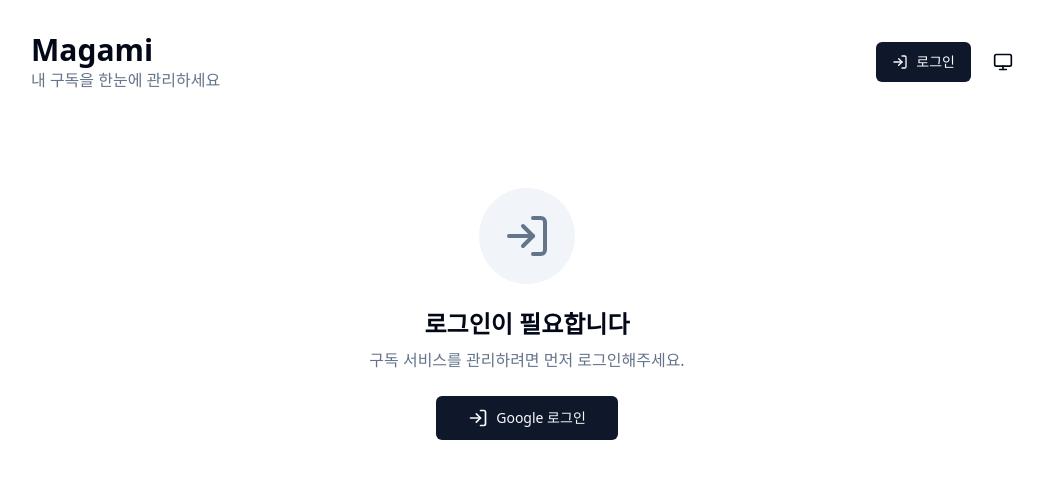
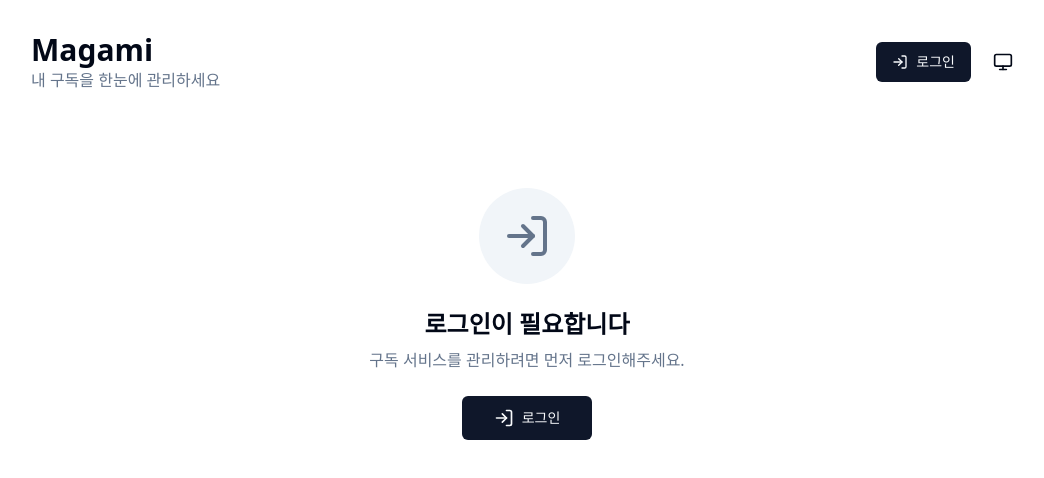
Before and after one commit to arkjun/sublist-me, a Next.js app in the folder apps/web/: page / in a window 1280 px wide. Shown: the top 478 px of the page, without its empty margins (113-1157 px from the left). Built offline with nearby package versions, Linux system fonts and the light colour scheme; no server answers.

Commit message:
feat: add theme toggle to login page and update subscription list login button

```diff
--- a/apps/web/src/app/login/page.tsx
+++ b/apps/web/src/app/login/page.tsx
@@ -8,6 +8,7 @@ import { Input } from '@/components/ui/input'
 import { Label } from '@/components/ui/label'
 import { Card, CardContent, CardDescription, CardFooter, CardHeader, CardTitle } from '@/components/ui/card'
 import { Tabs, TabsContent, TabsList, TabsTrigger } from '@/components/ui/tabs'
+import { ThemeToggle } from '@/components/theme/theme-toggle'
 
 export default function LoginPage() {
   const router = useRouter()
@@ -51,6 +52,9 @@ export default function LoginPage() {
 
   return (
     <div className="flex min-h-screen items-center justify-center p-4">
+      <div className="absolute top-4 right-4">
+        <ThemeToggle />
+      </div>
       <Card className="w-full max-w-md">
         <CardHeader>
           <CardTitle className="text-2xl text-center">Magami 로그인</CardTitle>
--- a/apps/web/src/components/subscription/subscription-list.tsx
+++ b/apps/web/src/components/subscription/subscription-list.tsx
@@ -1,6 +1,7 @@
 'use client'
 
 import { useState, useEffect, useCallback, useMemo } from 'react'
+import { useRouter } from 'next/navigation'
 import { Plus, LogIn } from 'lucide-react'
 import type { Subscription, SubscriptionInput } from '@magami/db/types'
 import { Button } from '@/components/ui/button'
@@ -12,7 +13,8 @@ import { useAuth } from '@/components/auth/auth-provider'
 const API_URL = process.env.NEXT_PUBLIC_API_URL || 'http://localhost:8787'
 
 export function SubscriptionList() {
-  const { user, loading: authLoading, login } = useAuth()
+  const router = useRouter()
+  const { user, loading: authLoading } = useAuth()
   const [subscriptions, setSubscriptions] = useState<Subscription[]>([])
   const [loading, setLoading] = useState(true)
   const [formOpen, setFormOpen] = useState(false)
@@ -129,9 +131,9 @@ export function SubscriptionList() {
         <p className="mb-6 text-muted-foreground">
           구독 서비스를 관리하려면 먼저 로그인해주세요.
         </p>
-        <Button size="lg" onClick={login}>
+        <Button size="lg" onClick={() => router.push('/login')}>
           <LogIn className="mr-2 h-5 w-5" />
-          Google 로그인
+          로그인
         </Button>
       </div>
     )
```
